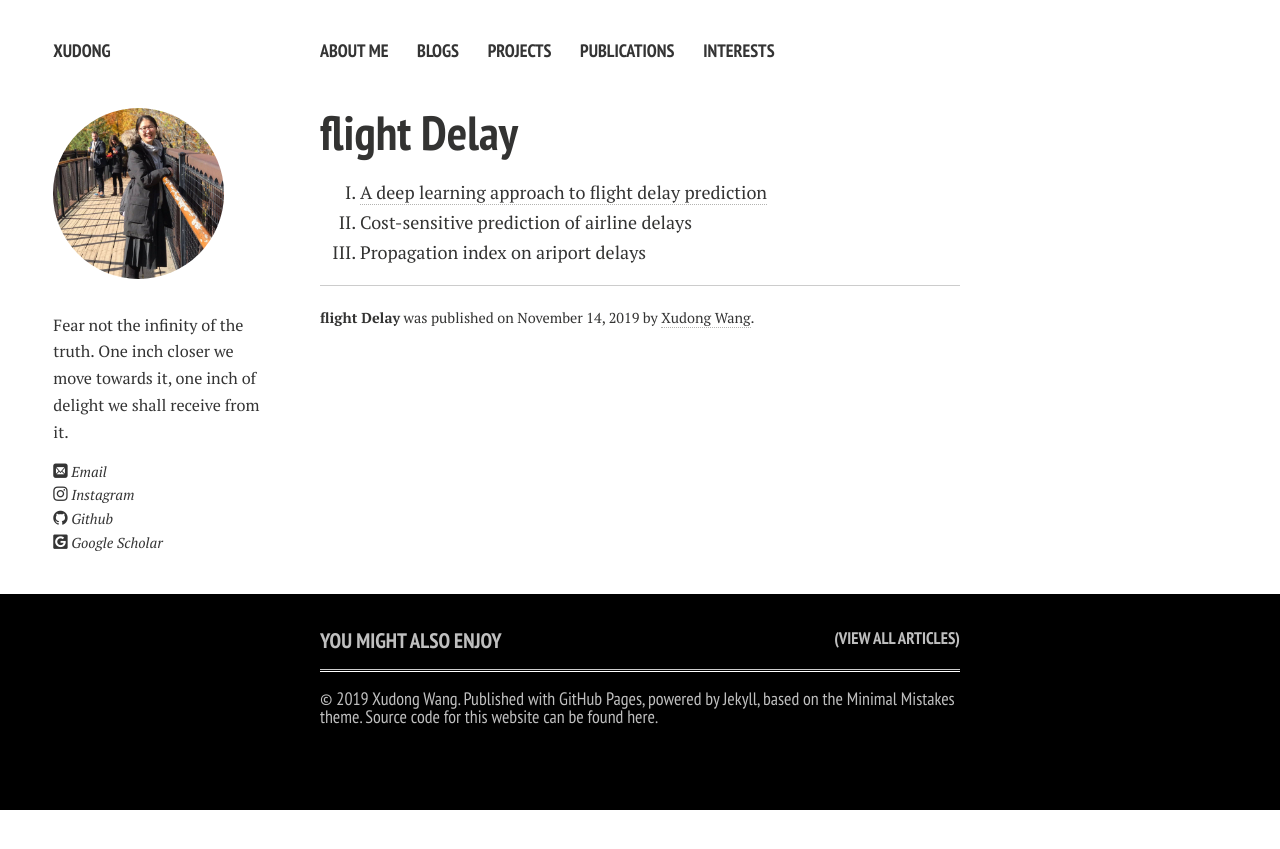
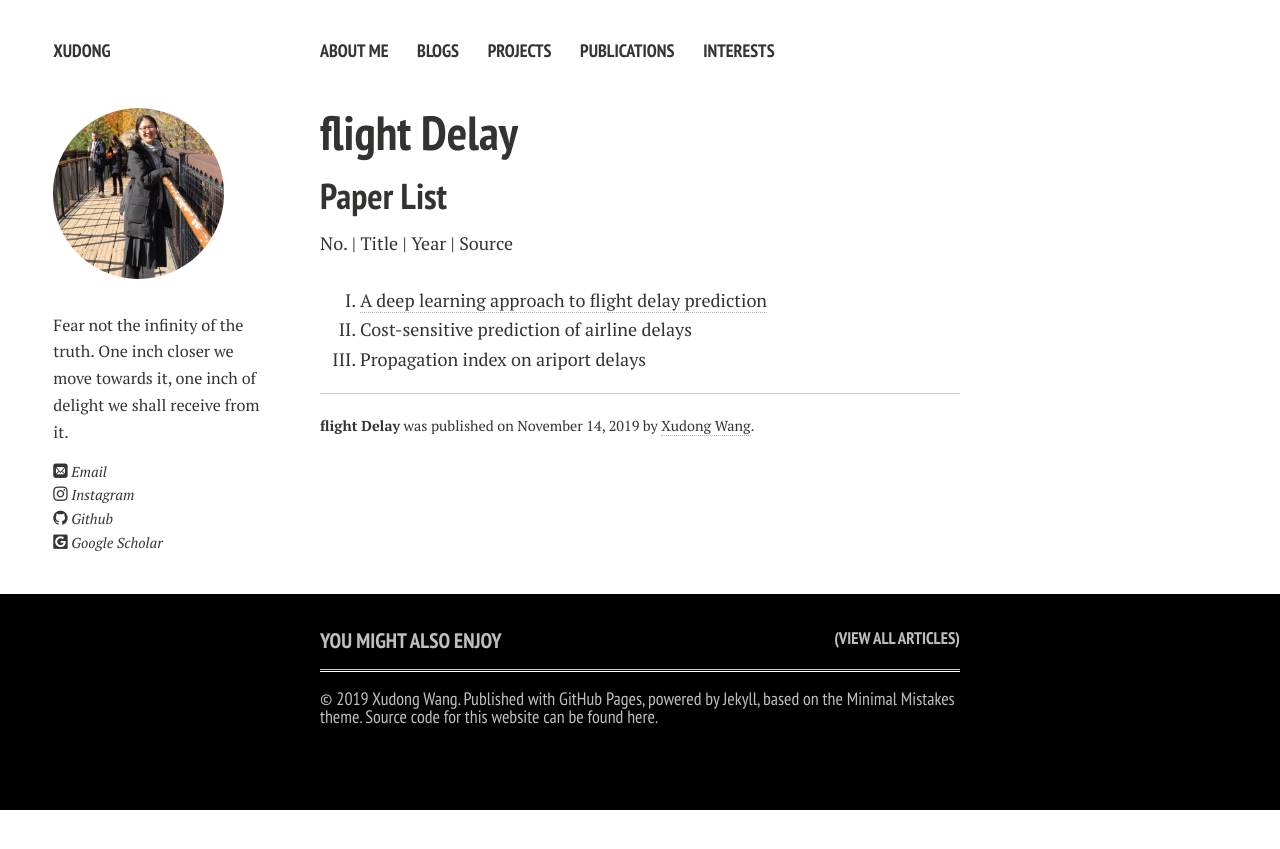
Before and after one commit to eveyuyi/Kaimaoge.github.io, a Jekyll site: the page built from _posts/2019-11-14- Flight-delay.md, in a window 1280 px wide. Shown: the top 849 px of the page. Built offline with Jekyll 4.4.1, drawn with Linux system fonts in a browser that asks for light colours; nearby versions of some CDN libraries; some web fonts are replaced; our own code applies the rules of GitHub Pages for plain Markdown files.

Commit message:
Update 2019-11-14- Flight-delay.md

```diff
--- a/_posts/2019-11-14- Flight-delay.md
+++ b/_posts/2019-11-14- Flight-delay.md
@@ -1,5 +1,6 @@
+## Paper List
 
-
+No. | Title | Year | Source
 1. [A deep learning approach to flight delay prediction](https://ieeexplore.ieee.org/stamp/stamp.jsp?tp=&arnumber=7778092)
 2. Cost-sensitive prediction of airline delays
 3. Propagation index on ariport delays
```
